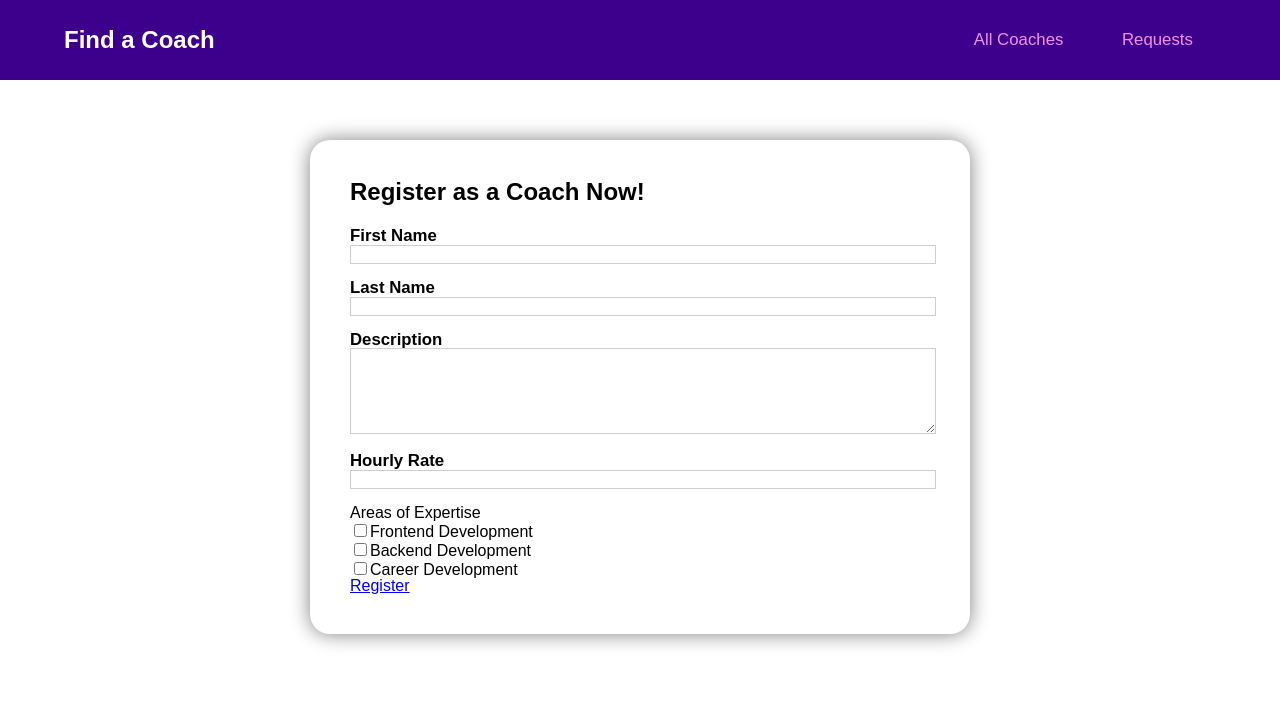
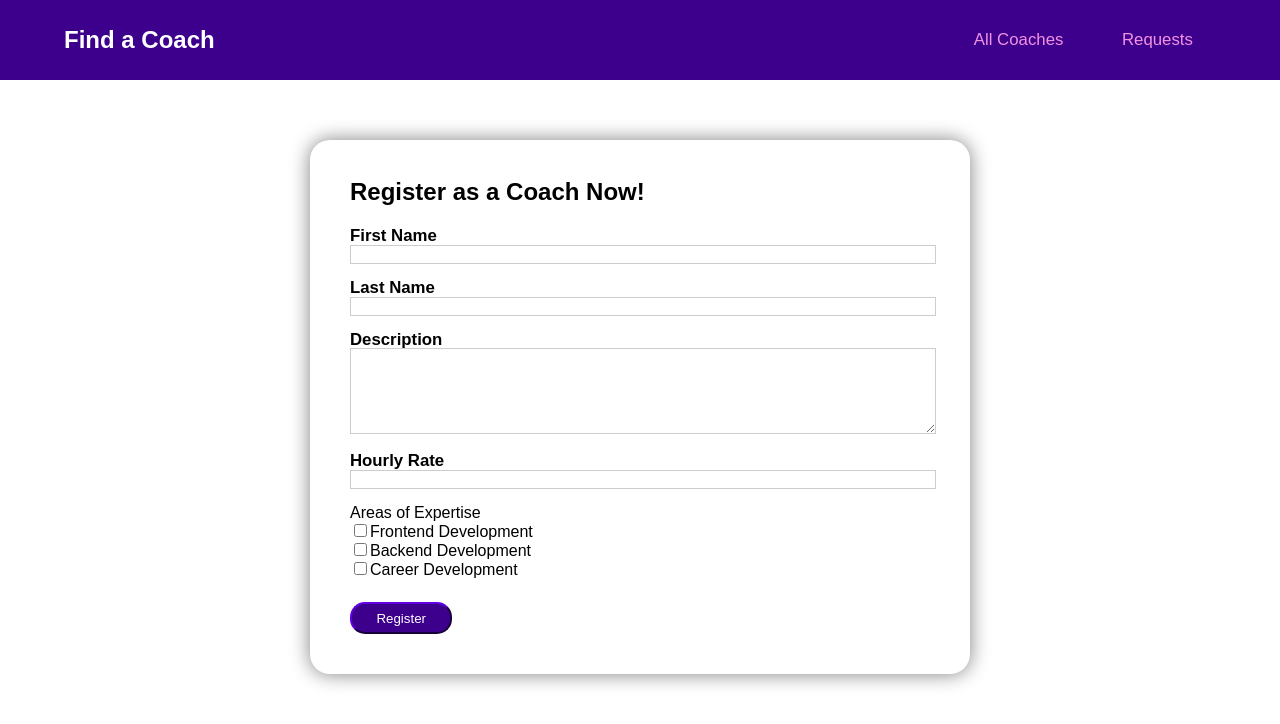
Before and after one commit to mr-ryan12/find_a_coach, a Vue app: page /register in a window 1280 px wide. Shown: the top 724 px of the page. Built offline with nearby package versions, Linux system fonts and the light colour scheme; a web font is replaced by a local one.

Commit message:
Style registration button

```diff
--- a/src/components/RegisterCoach.vue
+++ b/src/components/RegisterCoach.vue
@@ -2,7 +2,7 @@
   <base-container>
     <section class="main-container">
       <h2 class="register-title">Register as a Coach Now!</h2>
-      <form>
+      <form @submit.prevent="handleSubmit">
         <section class="form-text-container">
           <label for="first-name">First Name</label>
           <input
@@ -66,7 +66,7 @@
             <label for="career">Career Development</label>
           </div>
         </section>
-        <RouterLink to="/" class="register-button" @click.prevent="handleSubmit">Register</RouterLink>
+        <button class="submit-registration">Register</button>
       </form>
     </section>
   </base-container>
@@ -99,6 +99,7 @@ export default {
         topics: this.expertise
       }
       this.$store.dispatch('setAddCoach', { newCoach })
+      this.$router.replace('/coaches')
       this.clearInputs()
     },
     clearInputs() {
@@ -112,7 +113,7 @@ export default {
 }
 </script>
 
-<style scoped>
+<style lang="scss" scoped>
 .main-container {
   padding: 20px;
 }
@@ -149,13 +150,14 @@ textarea {
   flex-direction: column;
 }
 
-button {
+.submit-registration {
   margin-top: 1.5rem;
-  height: 5vh;
+  height: 4vh;
   width: 8vw;
   border-radius: 15px;
   background-color: #3d008d;
   color: #fff;
   border-color: #3d008d;
+  text-decoration: none;
 }
 </style>
```
